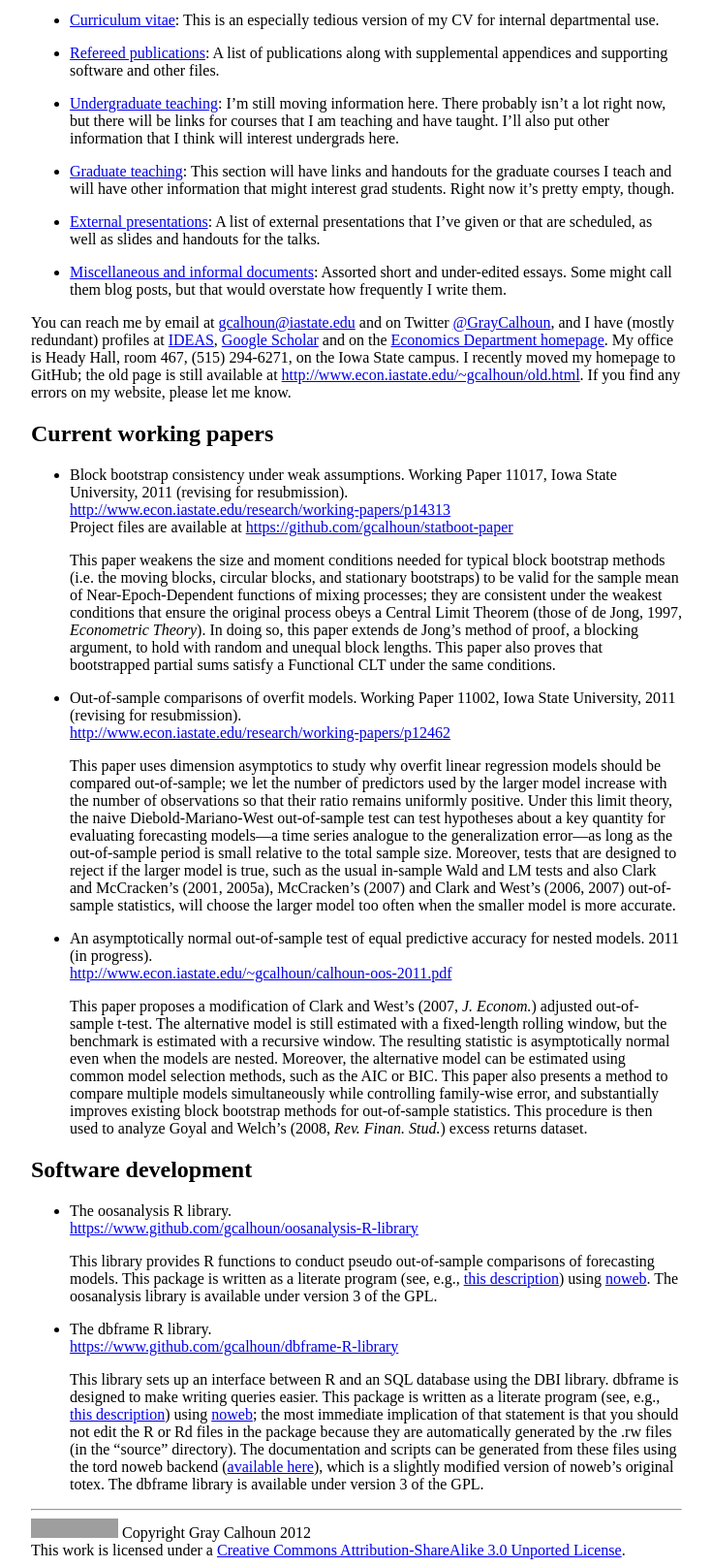
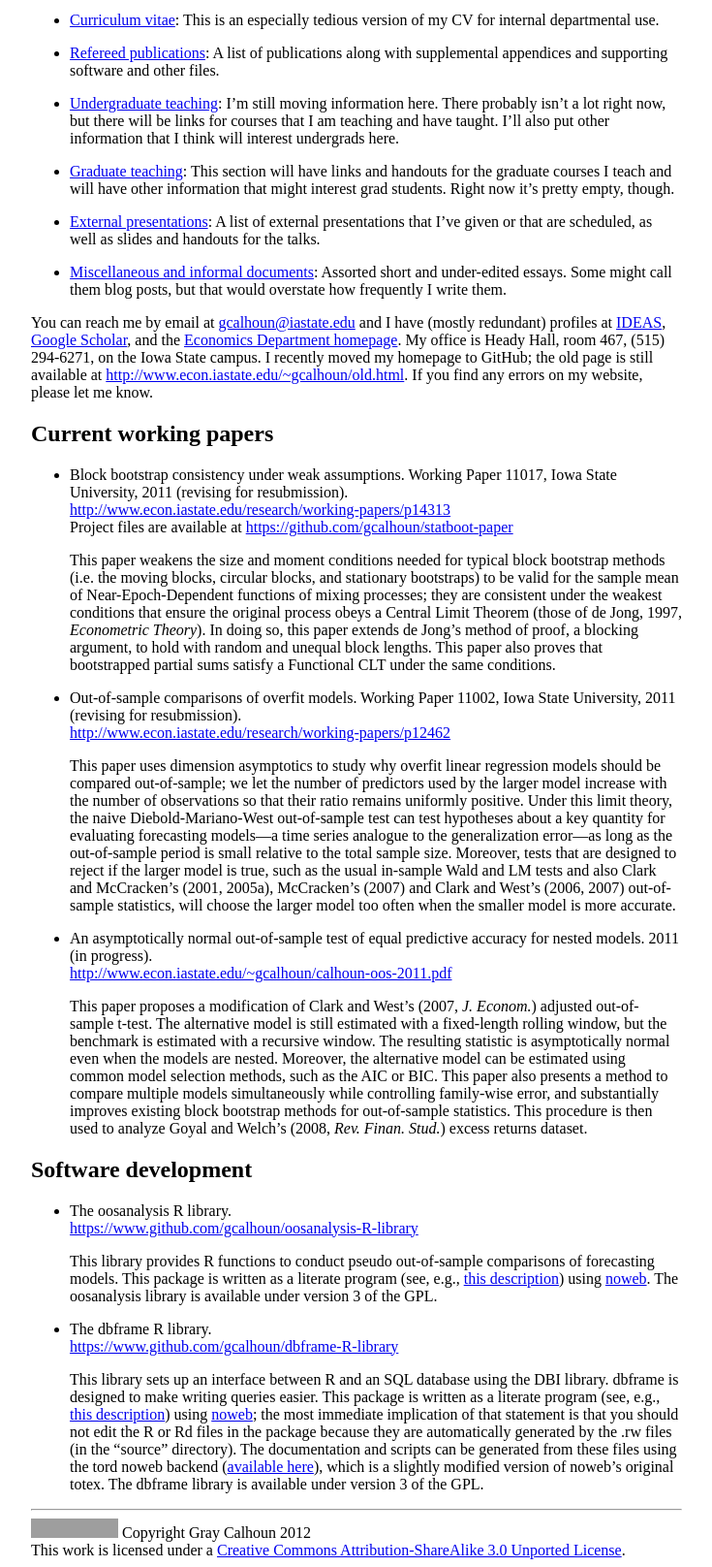
Before and after one commit to mmkuang/grayclhn.github.io, a Jekyll site: the page built from index.md, in a window 1280 px wide, cut to the strip 244-1860 px from the top of the page. Shown: the whole strip at 97% size, without its empty margins (272-1007 px from the left). Built offline with Jekyll 4.4.1, drawn with Linux system fonts in a browser that asks for light colours; grey boxes are pictures that could not be loaded.

Commit message:
Removed twitter account AGAIN

```diff
--- a/index.md
+++ b/index.md
@@ -42,13 +42,10 @@ might be interested in the following items:
   short and under-edited essays. Some might call them blog posts, but
   that would overstate how frequently I write them.
 
-You can reach me by email at <gcalhoun@iastate.edu> and on Twitter
-[@GrayCalhoun](http://www.twitter.com/#!/GrayCalhoun), and I have
-(mostly redundant) profiles at
-[IDEAS](http://ideas.repec.org/f/pca491.html), [Google
-Scholar](http://scholar.google.com/citations?hl=en&user=OS8d9ycAAAAJ)
-and on the [Economics Department
-homepage](http://www.econ.iastate.edu/people/faculty/calhoun-gray).
+You can reach me by email at <gcalhoun@iastate.edu> and I have (mostly
+redundant) profiles at [IDEAS](http://ideas.repec.org/f/pca491.html),
+[Google Scholar](http://scholar.google.com/citations?hl=en&user=OS8d9ycAAAAJ),
+and the [Economics Department homepage](http://www.econ.iastate.edu/people/faculty/calhoun-gray).
 My office is Heady Hall, room 467, (515) 294-6271, on the Iowa State
 campus. I recently moved my homepage to GitHub; the old page is still
 available at <http://www.econ.iastate.edu/~gcalhoun/old.html>. If you
```
